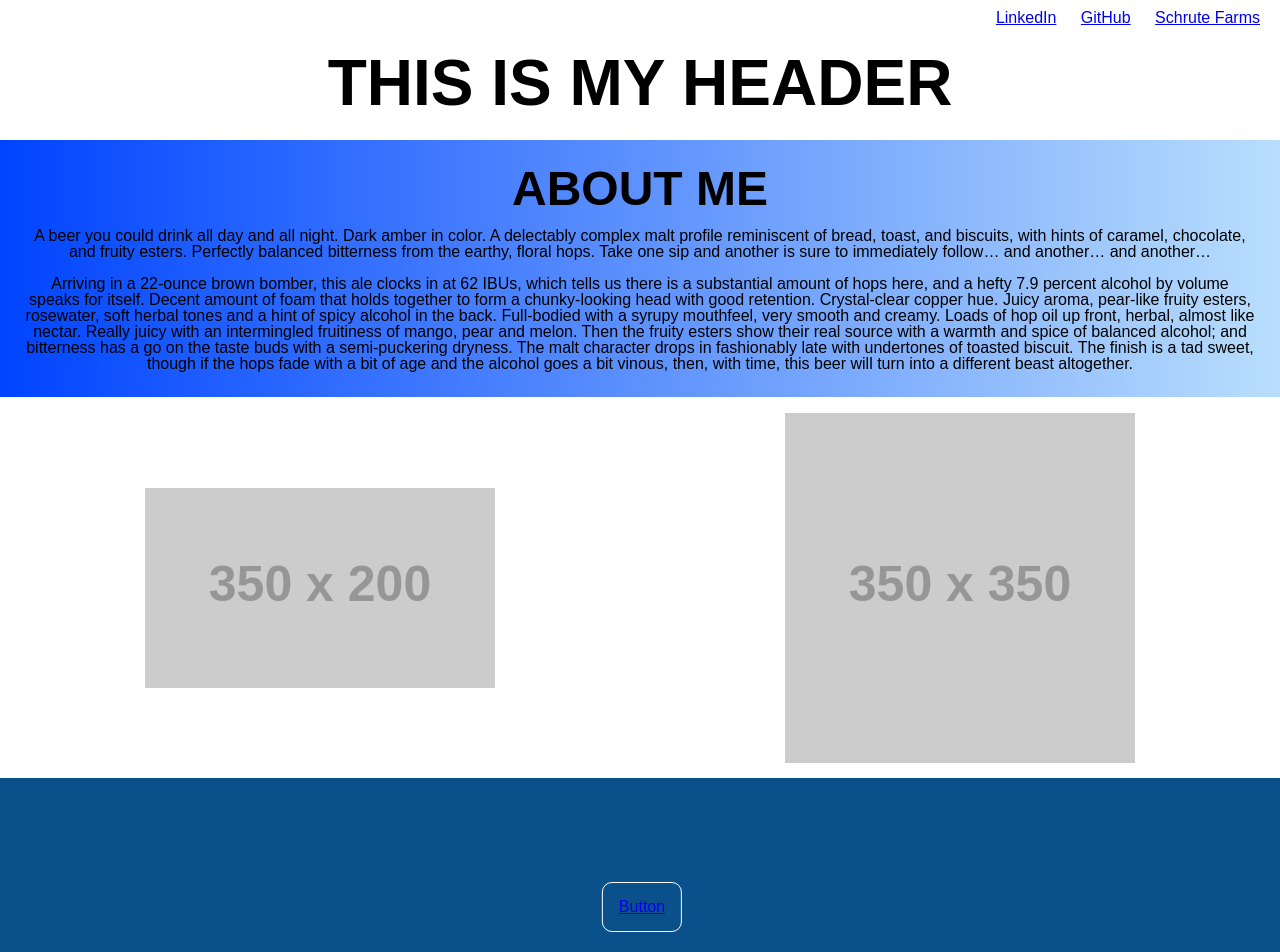
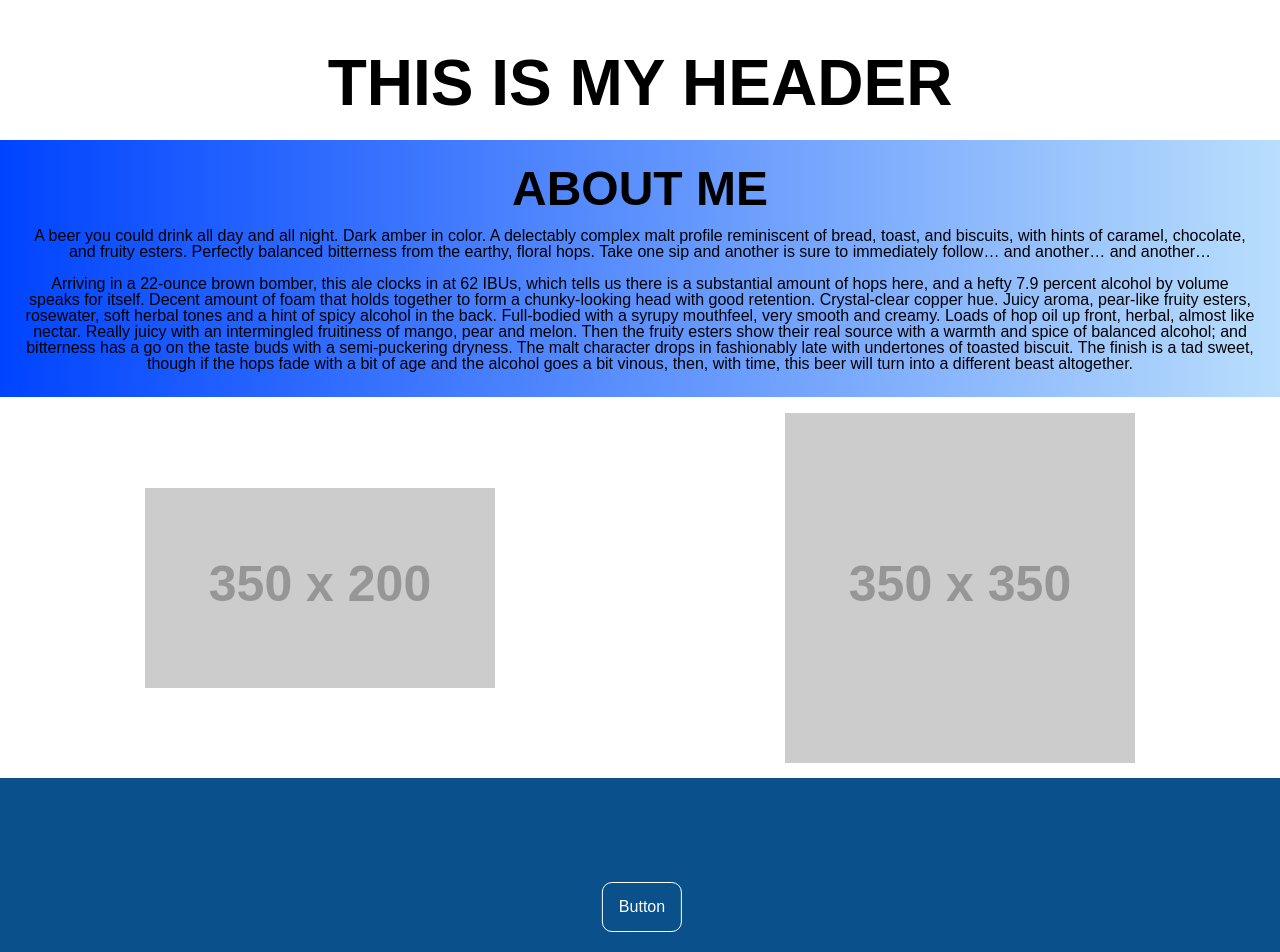
Before and after one commit to CarolJoplin/cs314-assignments, a plain HTML site: page html-css-2/hw3/index.html in a window 1280 px wide. Shown: the top 952 px of the page. Drawn offline with Linux system fonts and the light colour scheme; placeholder pictures from the web are drawn by us.

Commit message:
fixing button text

```diff
--- a/html-css-2/hw3/styles.css
+++ b/html-css-2/hw3/styles.css
@@ -1,6 +1,12 @@
 /*Carol Joplin
   Simple Webpage
 */
+a {
+    text-decoration: none;
+    color: white;
+    font-family: "Aileron-Regular", Arial, sans-serif;
+}
+
 
 .links{
     height: 30%;
@@ -83,8 +89,8 @@ h2 {
     position: relative;
     background-color: rgb(10, 81, 139);
     text-decoration: none;
+    color: white;
     border: solid 1px;
-    color: white;
     padding: 1em;
     text-align: center;
     font-family: "Aileron-Regular", Arial, sans-serif;
@@ -99,14 +105,14 @@ h2 {
     padding: 1em;
     border-radius: 10px;
     animation: fade 2s infinite;
-    transition: opacity 1s ease;
+    transition: opacity 1s ease-out;
 }
 .btn:hover {
     /*opacity: 0.5;	/*(1 is full opacity, 0 is no opacity)*/
     text-decoration: none;
     color: white;
     background-color: rgb(112, 189, 252); /*changes button color to red when clicked*/
-    transform: translate(-50%, -50%) scale(1.5); /*translate keeps it in the same spot when it gets bigger*/
+    transform: translate(-50%, -50%) scale(1.5) ease-out; /*translate keeps it in the same spot when it gets bigger*/
 
     -webkit-animation: buttonGrow 5s; /* Safari 4+ */
     -moz-animation: buttonGrow 5s; /* Fx 5+ */
```
